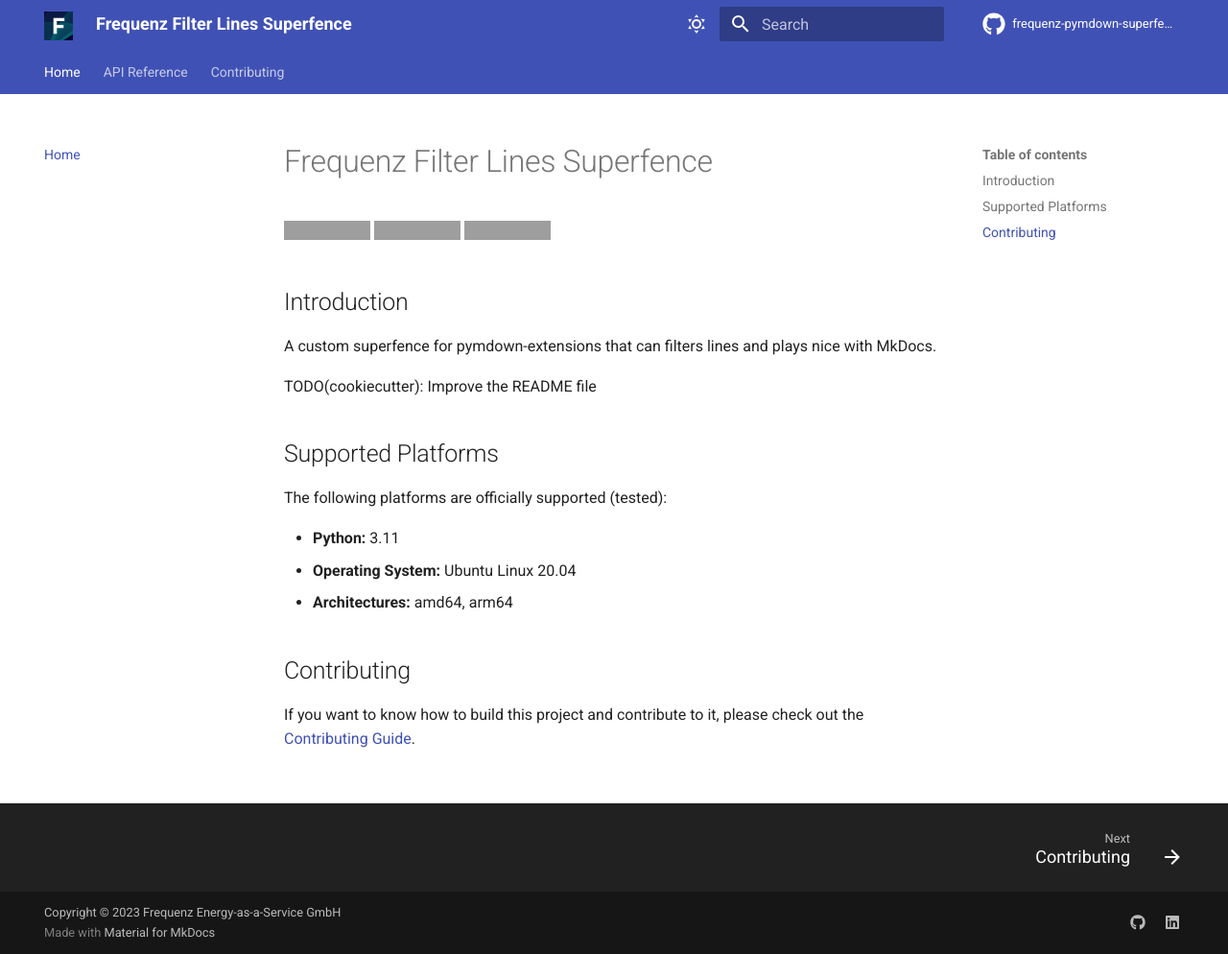
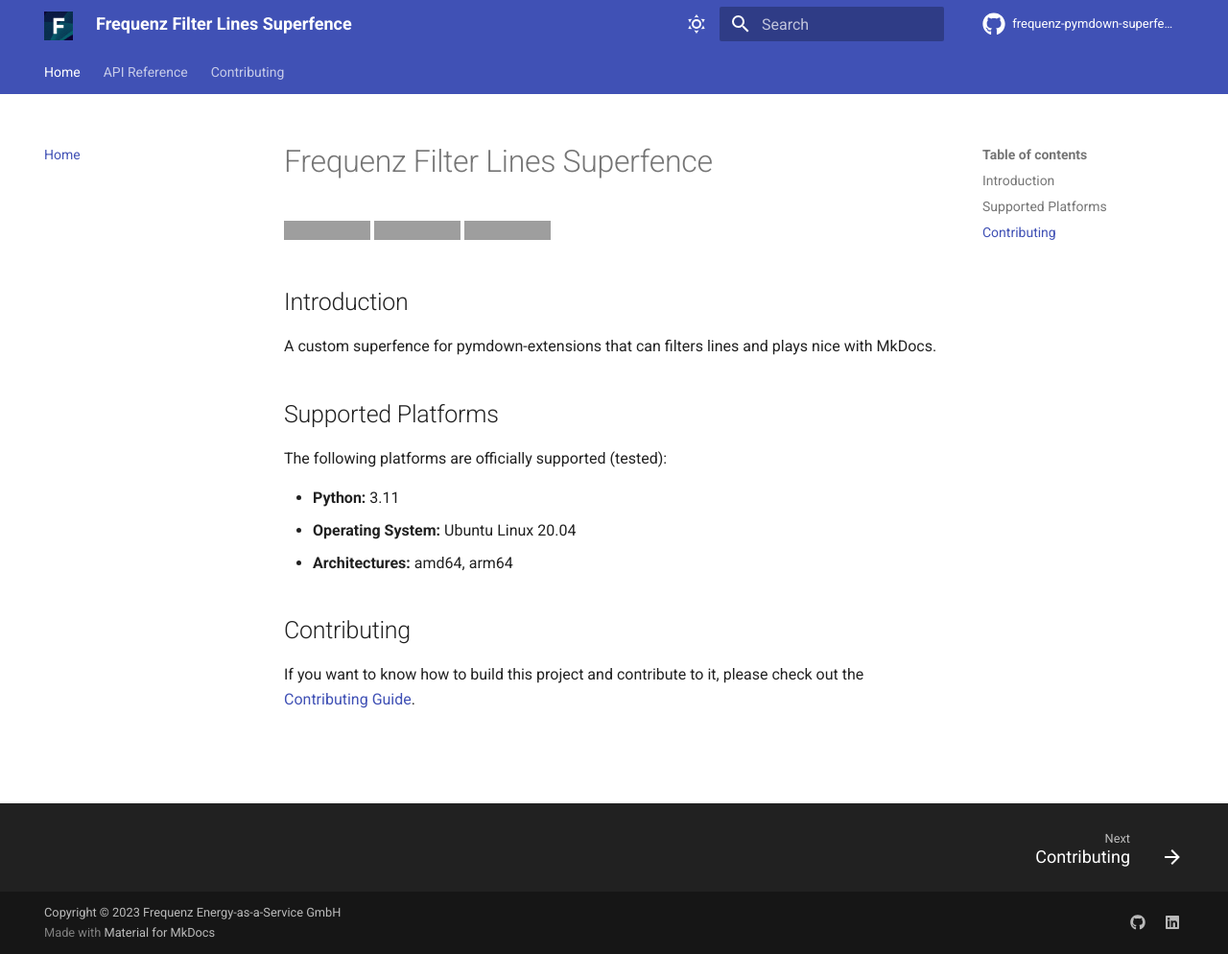
Before and after one commit to frequenz-floss/pymdownx-superfence-filter-lines-python, an MkDocs documentation site: the page built from docs/index.md, in a window 1280 px wide and 994 px high. Shown: the whole window at 96% size. Built offline with MkDocs 1.6.1 and Material for MkDocs 9.7.7, drawn with Linux system fonts in a browser that asks for light colours; comment, search, counter and statistics services are not loaded; the version menu is left out; grey boxes are pictures that could not be loaded.

Commit message:
Remove TODOs that didn't require any work
Signed-off-by: Leandro Lucarella <luca-frequenz@llucax.com>

```diff
--- a/README.md
+++ b/README.md
@@ -7,8 +7,6 @@
 ## Introduction
 
 A custom superfence for pymdown-extensions that can filters lines and plays nice with MkDocs.
-
-TODO(cookiecutter): Improve the README file
 
 ## Supported Platforms
 
--- a/docs/_scripts/macros.py
+++ b/docs/_scripts/macros.py
@@ -77,7 +77,5 @@
     # https://squidfunk.github.io/mkdocs-material/reference/code-blocks/#adding-annotations
     env.variables["code_annotation_marker"] = _CODE_ANNOTATION_MARKER
 
-    # TODO(cookiecutter): Add any other macros, variables and filters here.
-
     # This hook needs to be done at the end of the `define_env` function.
     _hook_macros_plugin(env)
--- a/mkdocs.yml
+++ b/mkdocs.yml
@@ -16,7 +16,6 @@
 # Build directories
 theme:
   name: "material"
-  # TODO(cookiecutter): You might want to change the logo, the file is located in "docs/"
   logo: _img/logo.png
   favicon: _img/logo.png
   language: en
@@ -51,7 +50,6 @@
       name: Switch to light mode
 
 extra:
-  # TODO(cookiecutter): You probably want to update the social links
   social:
   - icon: fontawesome/brands/github
     link: https://github.com/frequenz-floss
@@ -117,8 +115,6 @@
             show_source: true
             signature_crossrefs: true
           import:
-            # TODO(cookiecutter): You might want to add other external references here
-            # See https://mkdocstrings.github.io/python/usage/#import for details
             - https://docs.python.org/3/objects.inv
             - https://typing-extensions.readthedocs.io/en/stable/objects.inv
   # Note this plugin must be loaded after mkdocstrings to be able to use macros
--- a/pyproject.toml
+++ b/pyproject.toml
@@ -15,7 +15,6 @@
 readme = "README.md"
 license = { text = "MIT" }
 keywords = ["frequenz", "python", "lib", "library", "pymdown-superfence-filter-lines", "markdown", "filter", "mkdocs", "python3", "mkdocs-material", "pymdown", "pymdown-extensions", "superfence"]
-# TODO(cookiecutter): Remove and add more classifiers if appropriate
 classifiers = [
   "Development Status :: 3 - Alpha",
   "Intended Audience :: Developers",
@@ -36,7 +35,6 @@
 name = "Frequenz Energy-as-a-Service GmbH"
 email = "floss@frequenz.com"
 
-# TODO(cookiecutter): Remove and add more optional dependencies if appropriate
 [project.optional-dependencies]
 dev-flake8 = [
   "flake8 == 6.1.0",
```
Also changed, not shown: 3 other files.
